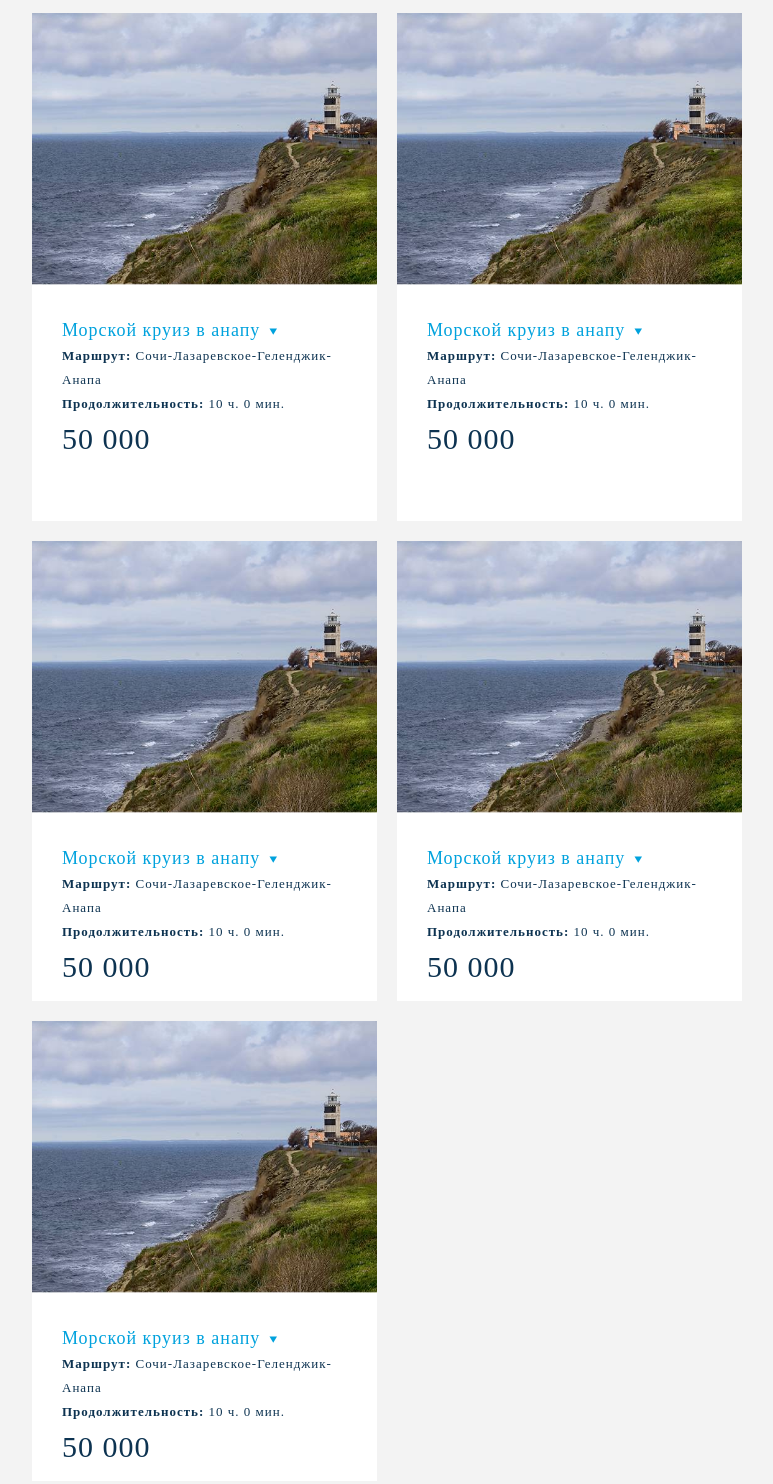
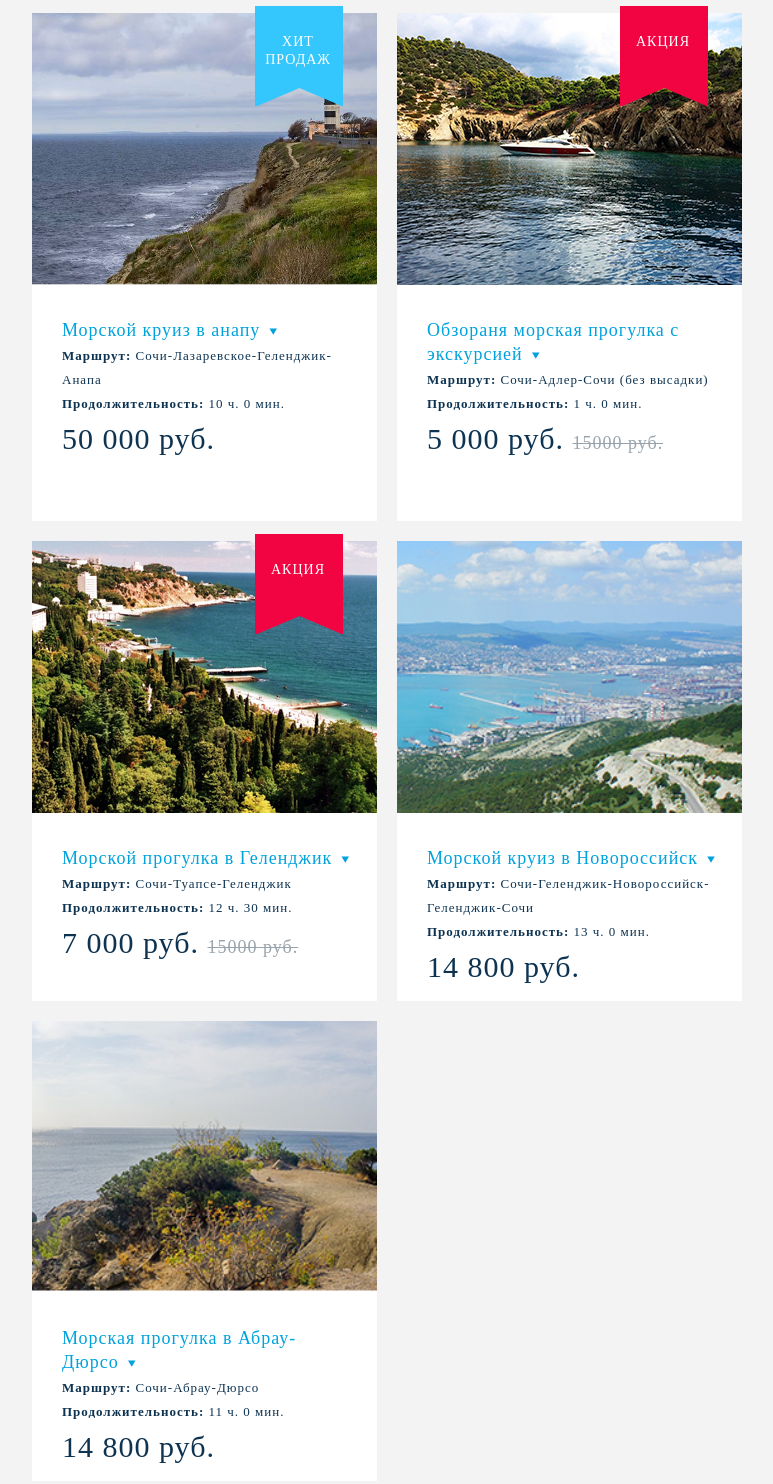
Before and after one commit to Nderkovich/Voyage, a plain HTML site: page index.html in a window 1280 px wide. Shown: the part 798-2282 px from the top of the page, without its empty margins (253-1026 px from the left). Drawn offline with Linux system fonts and the light colour scheme; a web font is replaced by a local one.

Commit message:
Added changes to maing page

```diff
--- a/index.html
+++ b/index.html
@@ -11,6 +11,7 @@
     <link rel="stylesheet" href="css/card.css">
     <link rel="stylesheet" href="css/footer.css">
     <link rel="stylesheet" href="css/button.css">
+    <link rel="stylesheet" href="css/flag.css">
 </head>
 
 <body>
@@ -45,6 +46,9 @@
             <p class="content_big">По чёрному морю</p>
             <button class="tour__button">Выбрать круиз</button>
         </div>
+        <div class="header__snake">
+            <img src="assets/images/snake.svg" alt="" class="snake">
+        </div>
     </div>
     <div class="main">
         <div class="catalog">
@@ -60,51 +64,60 @@
                         Сочи-Лазаревское-Геленджик-Анапа</span><br>
                     <span class="card__paragraph"><span class="category">Продолжительность:</span> 10 ч. 0
                         мин.</span><br>
-                    <span class="card__price">50 000</span>
+                    <span class="card__price">50 000 руб.</span>
+                </div>
+                <div class="flag blue">
+                    <div class="flag__text">Хит продаж</div>
                 </div>
             </div>
             <div class="card">
-                <img class="card__image card__image_small" src="assets/images/lighthouse.jpg">
+                <img class="card__image card__image_small" src="assets/images/sochi.jpg">
                 <div class="card__info">
-                    <span class="card__name">Морской круиз в анапу</span><br>
+                    <span class="card__name">Обзораня морская прогулка с экскурсией</span><br>
                     <span class="card__paragraph"><span class="category">Маршрут:</span>
-                        Сочи-Лазаревское-Геленджик-Анапа</span><br>
-                    <span class="card__paragraph"><span class="category">Продолжительность:</span> 10 ч. 0
+                        Сочи-Адлер-Сочи (без высадки)</span><br>
+                    <span class="card__paragraph"><span class="category">Продолжительность:</span> 1 ч. 0
                         мин.</span><br>
-                    <span class="card__price">50 000</span>
+                    <span class="card__price">5 000 руб. <span class="card__sale">15000 руб.</span></span>
+                </div>
+                <div class="flag red">
+                    <div class="flag__text">Акция</div>
                 </div>
             </div>
             <div class="card">
-                <img class="card__image card__image_small" src="assets/images/lighthouse.jpg">
+                <img class="card__image card__image_small" src="assets/images/gelendjik.jpg">
                 <div class="card__info">
-                    <span class="card__name">Морской круиз в анапу</span><br>
+                    <span class="card__name">Морской прогулка в Геленджик</span><br>
                     <span class="card__paragraph"><span class="category">Маршрут:</span>
-                        Сочи-Лазаревское-Геленджик-Анапа</span><br>
-                    <span class="card__paragraph"><span class="category">Продолжительность:</span> 10 ч. 0
+                        Сочи-Туапсе-Геленджик</span><br>
+                    <span class="card__paragraph"><span class="category">Продолжительность:</span> 12 ч. 30
                         мин.</span><br>
-                    <span class="card__price">50 000</span>
+                    <span class="card__price">7 000 руб. <span class="card__sale">15000 руб.</span></span>
+                </div>
+                <div class="flag red">
+                    <div class="flag__text">Акция</div>
                 </div>
             </div>
             <div class="card">
-                <img class="card__image card__image_average" src="assets/images/lighthouse.jpg">
+                <img class="card__image card__image_average" src="assets/images/novorossiysk.jpg">
                 <div class="card__info">
-                    <span class="card__name">Морской круиз в анапу</span><br>
+                    <span class="card__name">Морской круиз в Новороссийск</span><br>
                     <span class="card__paragraph"><span class="category">Маршрут:</span>
-                        Сочи-Лазаревское-Геленджик-Анапа</span><br>
-                    <span class="card__paragraph"><span class="category">Продолжительность:</span> 10 ч. 0
+                        Сочи-Геленджик-Новороссийск-Геленджик-Сочи</span><br>
+                    <span class="card__paragraph"><span class="category">Продолжительность:</span> 13 ч. 0
                         мин.</span><br>
-                    <span class="card__price">50 000</span>
+                    <span class="card__price">14 800 руб.</span>
                 </div>
             </div>
             <div class="card">
-                <img class="card__image card__image_average" src="assets/images/lighthouse.jpg">
+                <img class="card__image card__image_average" src="assets/images/durso.jpg">
                 <div class="card__info">
-                    <span class="card__name">Морской круиз в анапу</span><br>
+                    <span class="card__name">Морская прогулка в Абрау-Дюрсо</span><br>
                     <span class="card__paragraph"><span class="category">Маршрут:</span>
-                        Сочи-Лазаревское-Геленджик-Анапа</span><br>
-                    <span class="card__paragraph"><span class="category">Продолжительность:</span> 10 ч. 0
+                        Сочи-Абрау-Дюрсо</span><br>
+                    <span class="card__paragraph"><span class="category">Продолжительность:</span> 11 ч. 0
                         мин.</span><br>
-                    <span class="card__price">50 000</span>
+                    <span class="card__price">14 800 руб.</span>
                 </div>
             </div>
         </div>
```
